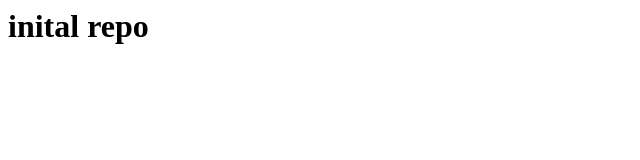
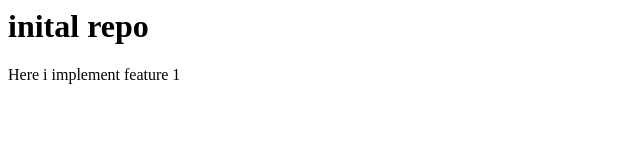
Before and after one commit to Tushar-saini44/Localrepo, a plain HTML site: page index.html in a window 1280 px wide. Shown: the whole page, without its empty margins (0-640 px from the left). Drawn offline with Linux system fonts and the light colour scheme.

Commit message:
Add features 1

```diff
--- a/index.html
+++ b/index.html
@@ -1 +1,2 @@
 <h1>inital repo</h1>
+<p>Here i implement feature 1</p>
```
